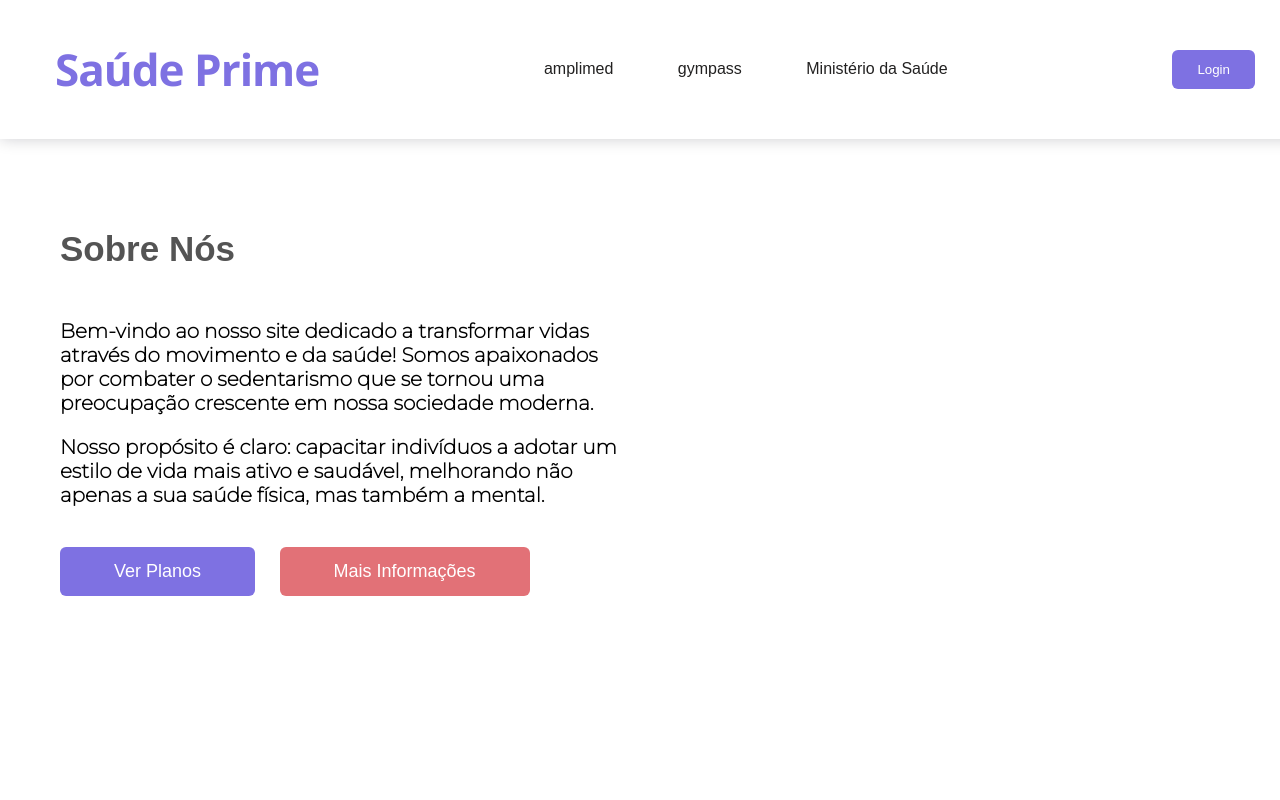
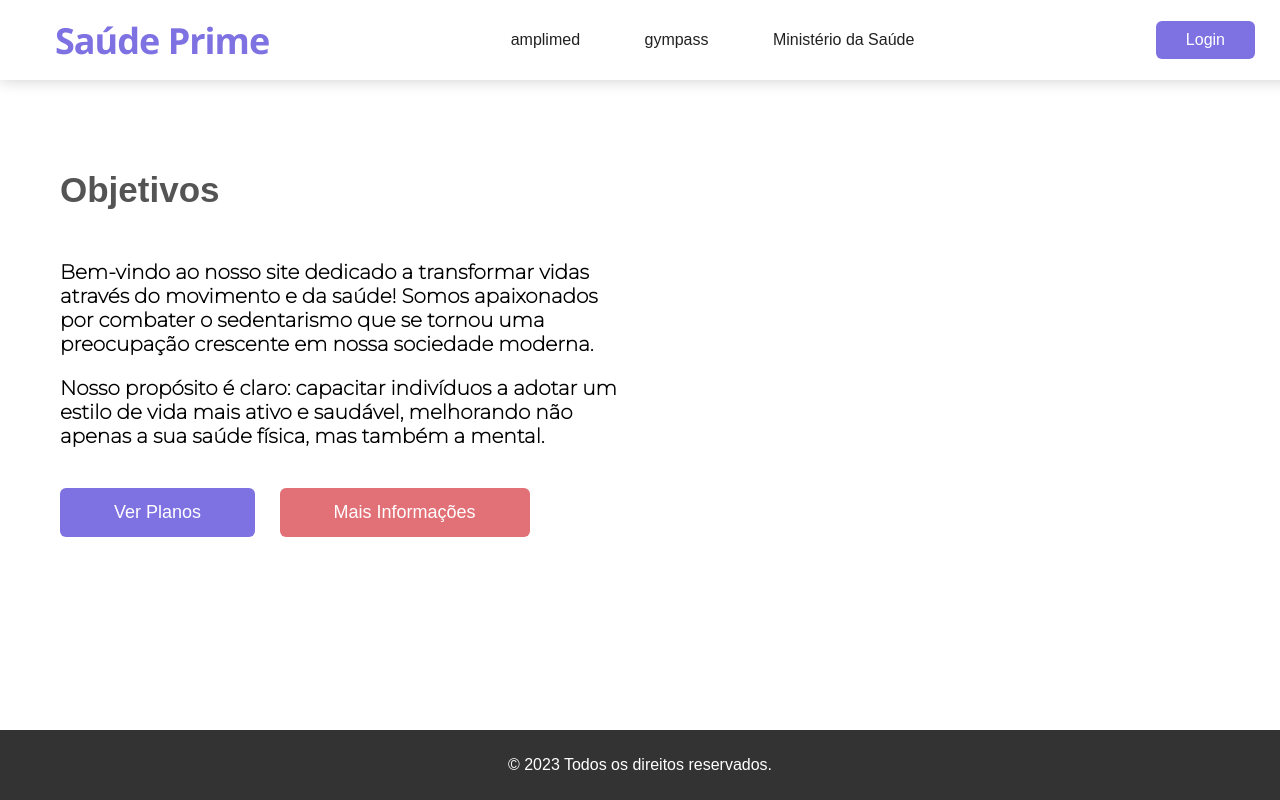
Before and after one commit to Diegox7/TDS_DS_2023, a plain HTML site: page atividade_01/index.html in a window 1280 px wide. Shown: the top 800 px of the page. Drawn offline with Linux system fonts and the light colour scheme.

Commit message:
atividades realizada no dia 28-08

```diff
--- /dev/null
+++ b/atividade_01/css/login.css
@@ -0,0 +1,40 @@
+body {
+  margin: 0;
+  padding: 0;
+  font-family: Arial, sans-serif;
+  background-color: #f4f4f4;
+}
+
+.login {
+  width: 300px;
+  background-color: #fff;
+  margin: 100px auto;
+  padding: 20px;
+  border-radius: 5px;
+  box-shadow: 0px 0px 10px rgba(0, 0, 0, 0.1);
+}
+
+h1 {
+  text-align: center;
+  margin-bottom: 20px;
+}
+
+.email {
+  width: 100%;
+  padding: 10px;
+  margin-bottom: 10px;
+  border: 1px solid #ccc;
+  border-radius: 5px;
+}
+
+
+
+.botao-login {
+  text-align: center;
+  background-color: #7e71e2;
+  border: none;
+  padding: 10px 30px;
+  border-radius: 6px;
+  cursor: pointer;
+  margin-right: 40px;
+}
--- a/atividade_01/style.css
+++ b/atividade_01/css/style.css
@@ -1,21 +1,25 @@
 body {
+  overflow-x: hidden;
   margin: 0;
   padding: 0;
   font-family: Arial, sans-serif;
 }
 header {
+
   background-color: #ffffff;
   color: rgb(34, 33, 33);
   width: 100%;
+  height: 60px;
   display: flex;
   justify-content: center;
   align-items: center;
   padding: 10px 15px;
   box-shadow: 0px 0px 15px rgba(3, 0, 25, 0.196);
+}
 
-}
 .logo {
-  font-size: 22px;
+  text-align: center;
+  font-size: 18px;
   margin-left: 40px;
   display: flex;
   align-items: center;
@@ -25,6 +29,8 @@ header {
   color: #7e71e2;
 }
 .menu {
+  text-align: center;
+  font-size: 16px;
   flex-grow: 1;
   text-align: center;
 }
@@ -35,12 +41,16 @@ header {
 }
 .botao-login {
   background-color: #7e71e2;
-  color: white;
   border: none;
-  padding: 12px 25px;
+  padding: 10px 30px;
   border-radius: 6px;
   cursor: pointer;
   margin-right: 40px;
+}
+
+.botao-login a{
+  text-decoration: none;
+  color: white;
 }
 
 .botao-login:hover {
@@ -102,3 +112,13 @@ header {
 .botao-info:hover{
   background-color: #f7a2a2;
 }
+
+.footer {
+  background-color: #333;
+  color: white;
+  text-align: center;
+  padding: 10px 0;
+  position: fixed;
+  bottom: 0;
+  width: 100%;
+}
--- a/atividade_01/index.html
+++ b/atividade_01/index.html
@@ -2,7 +2,7 @@
 <html lang="pt-br">
 <head>
     <meta charset="UTF-8">
-    <link rel="stylesheet" href="style.css">
+    <link rel="stylesheet" href="css/style.css">
     <link rel="preconnect" href="https://fonts.googleapis.com">
     <link rel="preconnect" href="https://fonts.gstatic.com" crossorigin>
     <link href="https://fonts.googleapis.com/css2?family=Montserrat:wght@100;200&display=swap" rel="stylesheet">
@@ -32,15 +32,21 @@
 
       <!-- final do menu -->
       </div>
-      <button class="botao-login">Login</button>
+
+      <div class="botao-login">
+        <a href="login.html" role="button">Login</a>
+      </div>
 
     <!-- fina do cabeçalho  -->
     </header>
 
+<!-- começo do main -->
+<main>
+
     <div class="conteudo">
 
       <!-- titulo -->
-      <h1>Sobre Nós</h1>
+      <h1>Objetivos</h1>
 
       <!-- texto de sobre nós -->
 
@@ -51,11 +57,14 @@
       <!-- botão para ver os planos -->
       <button class="botao-planos">Ver Planos</button>
       <button class="botao-info">Mais Informações</button>
-  <!-- final contudo -->
+  <!-- final conteudo -->
     </div>
 
-    <div >
+<!-- final main -->
+</main>
 
-     </div>
+  <footer class="footer">
+    <p>&copy; 2023 Todos os direitos reservados.</p>
+  </footer>
 </body>
 </html>
```
Also changed, not shown: atividade_01/login.html (added, +25 -0 lines), atividade_01/img/avatar.png (deleted), atividade_01/img/conteudo.jpg (deleted), atividade_01/img/fundo.jpg (deleted).
